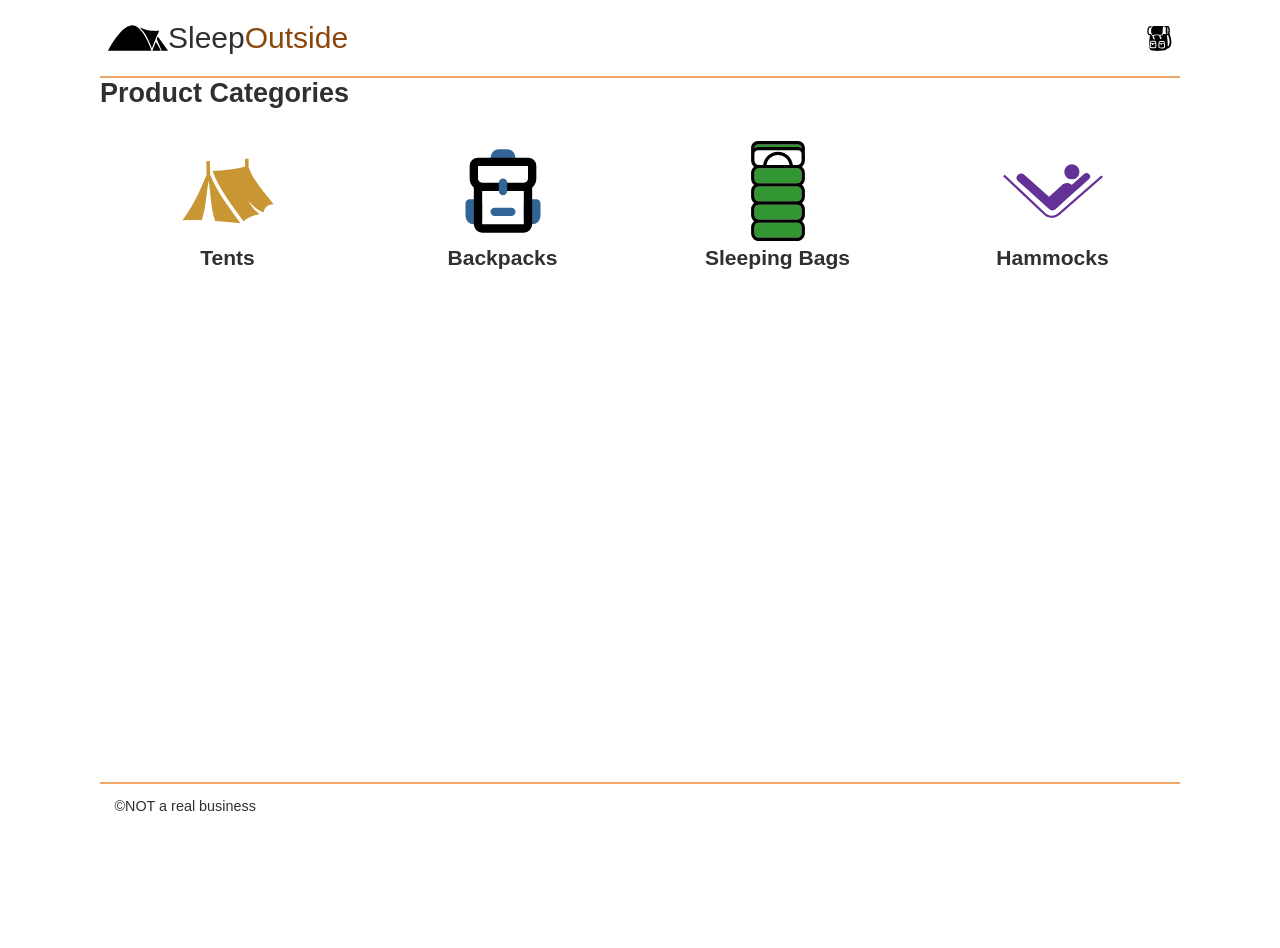
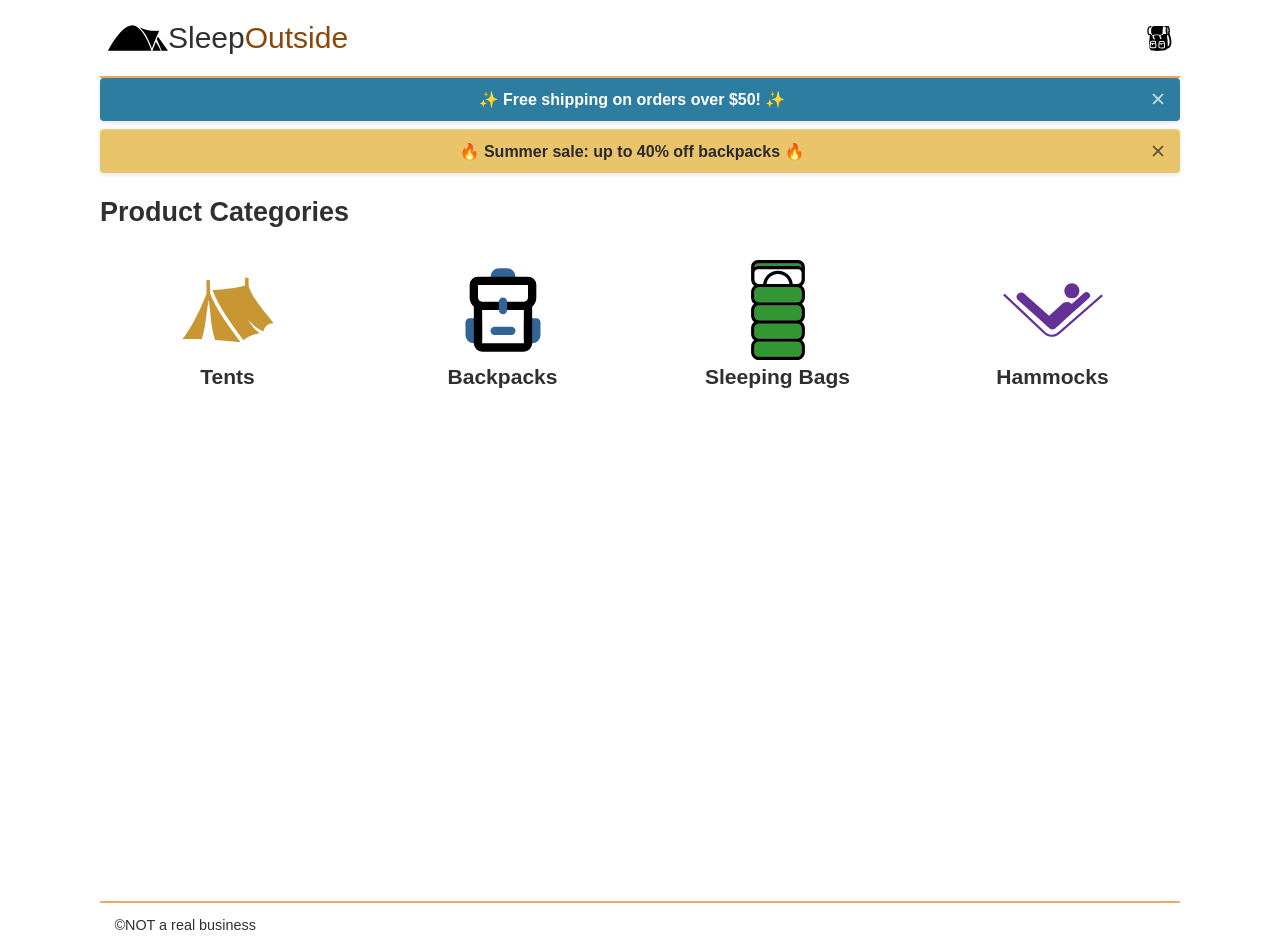
Before and after one commit to CamillaVieiraDevelopment/WDD-330---Sleep-Outside-Team-07, a website built with Vite: page src/index.html in a window 1280 px wide. Before the commit the page ends 829 px from the top, so only its background shows below. Built offline with nearby package versions, Linux system fonts and the light colour scheme.

Commit message:
Add customizable alert to index.html

```diff
--- a/src/css/style.css
+++ b/src/css/style.css
@@ -1,14 +1,12 @@
 :root {
   --font-body: Arial, Helvetica, sans-serif;
   --font-headline: Haettenschweiler, "Arial Narrow Bold", sans-serif;
-  /* colors */
   --primary-color: #f0a868;
   --secondary-color: #525b0f;
   --tertiary-color: #8a470c;
   --light-grey: #d0d0d0;
   --dark-grey: #303030;
 
-  /* sizes */
   --font-base: 18px;
   --small-font: 0.8em;
   --large-font: 1.2em;
@@ -287,7 +285,6 @@ button {
   right: 8px;
   cursor: pointer;
   font-size: 1.1em;
-  user-select: none;
   transition: transform 0.2s ease;
 }
 
@@ -300,7 +297,6 @@ footer {
   padding: 1em;
 }
 
-/* styles for the tents, sleepingbags. svg in the src.index.html */
 .category-grid {
   display: flex;
   justify-content: space-around;
@@ -328,20 +324,81 @@ footer {
 .category-card img:hover {
   transform: scale(
     1.1
-  ); /* Hace que el icono crezca un poquito al pasar el mouse */
+  );
 }
 
 
-/* Button efects */
 
-/* 1. EFECTO HOVER: Cuando el usuario pasa el cursor por encima */
 #addToCart:hover {
-  /* Usamos filter para oscurecer automáticamente tu --secondary-color un 15% */
   filter: brightness(85%);
 }
 
-/* 2. EFECTO CLICK (ACTIVE): Cuando el usuario lo presiona físicamente */
 #addToCart:active {
-  transform: scale(0.98); /* El botón se encoge un "pelito", simulando el "clic" */
-  transition: transform 0.09s ease; /* Hace que el hundimiento sea instantáneo */
+  transform: scale(0.98);
+  transition: transform 0.09s ease;
 }
+.alert-list {
+  display: flex;
+  flex-direction: column;
+  width: 100%;
+  margin-bottom: 1rem;
+}
+
+.alert {
+  font-family: var(--font-body);
+  font-size: 1rem;
+  border-radius: 0;
+  box-shadow: 0 1px 3px rgba(0,0,0,0.1);
+}
+
+.alert + .alert {
+  border-top: 1px solid rgba(255,255,255,0.2);
+}
+.alert-list {
+  display: flex;
+  flex-direction: column;
+  width: 100%;
+  margin-bottom: 1rem;
+}
+
+.alert {
+  position: relative;
+  font-family: var(--font-body);
+  font-size: 1rem;
+  padding: 0.75rem 2rem 0.75rem 1rem;
+  text-align: center;
+  font-weight: bold;
+  border-radius: 8px;
+  box-shadow: 0 2px 5px rgba(0,0,0,0.1);
+  margin-bottom: 0.5rem;
+}
+
+.alert:last-child {
+  margin-bottom: 0;
+}
+
+.alert-close {
+  position: absolute;
+  right: 10px;
+  top: 50%;
+  transform: translateY(-50%);
+  background: none;
+  border: none;
+  font-size: 1.2rem;
+  cursor: pointer;
+  color: inherit;
+  opacity: 0.7;
+  padding: 0;
+  margin: 0;
+  width: 24px;
+  height: 24px;
+  display: flex;
+  align-items: center;
+  justify-content: center;
+  transition: opacity 0.2s;
+}
+
+.alert-close:hover {
+  opacity: 1;
+  transform: translateY(-50%) scale(1.1);
+}
--- /dev/null
+++ b/src/js/Alert.js
@@ -0,0 +1,78 @@
+export default class Alert {
+  constructor() {
+    this.alerts = [];
+  }
+
+  async init() {
+    try {
+      const response = await fetch("/json/alerts.json");
+      if (!response.ok) {
+        return;
+      }
+      const data = await response.json();
+      this.alerts = Array.isArray(data) ? data : [];
+    } catch (error) {
+
+      return;
+    }
+
+    if (this.alerts.length > 0) {
+      this.renderAlerts();
+    }
+  }
+
+  renderAlerts() {
+    const alertSection = document.createElement("section");
+    alertSection.className = "alert-list";
+
+    this.alerts.forEach((alert) => {
+      const alertDiv = document.createElement("div");
+      alertDiv.className = "alert";
+      alertDiv.textContent = alert.message;
+      alertDiv.style.backgroundColor = alert.background;
+      alertDiv.style.color = alert.color;
+      alertDiv.style.position = "relative";
+      alertDiv.style.padding = "0.75rem 2rem 0.75rem 1rem";
+      alertDiv.style.textAlign = "center";
+      alertDiv.style.fontWeight = "bold";
+      alertDiv.style.borderRadius = "4px";
+      alertDiv.style.marginBottom = "0.5rem";
+
+      const closeBtn = document.createElement("button");
+      closeBtn.textContent = "✕";
+      closeBtn.setAttribute("aria-label", "close alert");
+      closeBtn.style.position = "absolute";
+      closeBtn.style.right = "10px";
+      closeBtn.style.top = "50%";
+      closeBtn.style.transform = "translateY(-50%)";
+      closeBtn.style.background = "none";
+      closeBtn.style.border = "none";
+      closeBtn.style.fontSize = "1.2rem";
+      closeBtn.style.cursor = "pointer";
+      closeBtn.style.color = "inherit";
+      closeBtn.style.opacity = "0.7";
+      closeBtn.style.padding = "0";
+      closeBtn.style.margin = "0";
+      closeBtn.style.width = "24px";
+      closeBtn.style.height = "24px";
+      closeBtn.style.display = "flex";
+      closeBtn.style.alignItems = "center";
+      closeBtn.style.justifyContent = "center";
+
+      closeBtn.addEventListener("click", () => {
+        alertDiv.remove();
+        if (alertSection.children.length === 0) {
+          alertSection.remove();
+        }
+      });
+
+      alertDiv.appendChild(closeBtn);
+      alertSection.appendChild(alertDiv);
+    });
+
+    const mainElement = document.querySelector("main");
+    if (mainElement) {
+      mainElement.prepend(alertSection);
+    }
+  }
+}
--- a/src/js/main.js
+++ b/src/js/main.js
@@ -3,6 +3,13 @@ import ExternalServices from "./ExternalServices.mjs";
 import ProductList from "./ProductList.mjs";
 import { loadHeaderFooter } from "./utils.mjs";
 import { updateCartCount } from "./cart.js";
+import Alert from "./Alert.js";
+
+loadHeaderFooter().then(() => {
+  updateCartCount();
+  const alerts = new Alert();
+  alerts.init();
+});
 
 loadHeaderFooter().then(() => {
   updateCartCount();
--- /dev/null
+++ b/src/public/json/alerts.json
@@ -0,0 +1,12 @@
+[
+  {
+    "message": "✨ Free shipping on orders over $50! ✨",
+    "background": "#2c7da0",
+    "color": "white"
+  },
+  {
+    "message": "🔥 Summer sale: up to 40% off backpacks 🔥",
+    "background": "#e9c46a",
+    "color": "#2a2a2a"
+  }
+]
```
